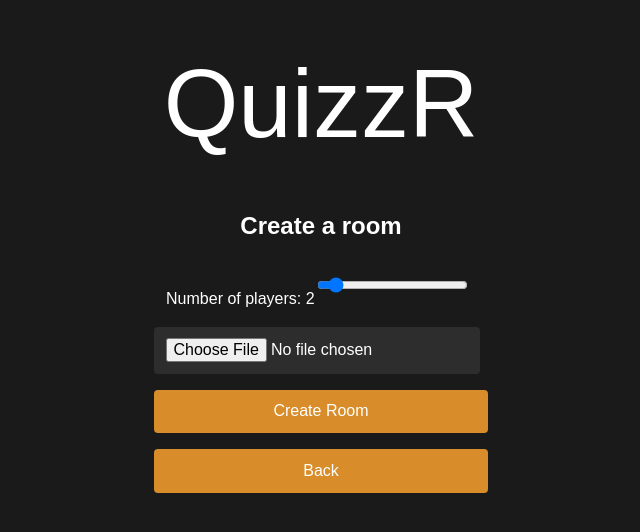
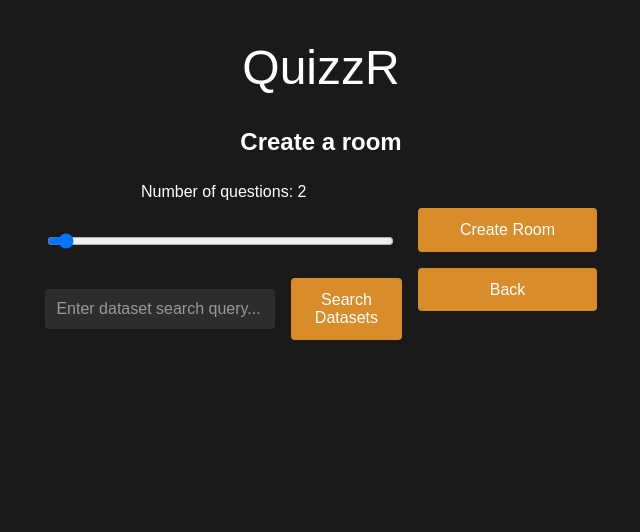
Before and after one commit to Geekenex/ConUHacks-9, a React (Vite) app in the folder frontend/quizzr/: page /create in a window 1280 px wide. Shown: the top 532 px of the page, without its empty margins (319-959 px from the left). Built offline with nearby package versions, Linux system fonts and the light colour scheme; a web font is replaced by a local one.

Commit message:
create room changes

```diff
--- a/frontend/quizzr/src/screens/CreateRoomScreen.css
+++ b/frontend/quizzr/src/screens/CreateRoomScreen.css
@@ -9,12 +9,138 @@
     margin-bottom: 2rem;
   }
 
-.csv-upload {
-  margin: 1rem 0;
+
+
+
+  .form-buttons-container {
+    display: flex;
+    width: 100%;
+    max-width: 700px;
+    justify-content: space-between;
+    align-items: center;
+    gap: 1rem;
   }
 
-.buttonContainer {
+  .form-section {
+    flex: 2;
     display: flex;
     flex-direction: column;
     gap: 1rem;
   }
+
+  .button-container {
+    flex: 1;
+    display: flex;
+    flex-direction: column;
+    gap: 1rem;
+    justify-content: center;
+  }
+
+  .dataset-search {
+    display: flex;
+    gap: 0.5rem;
+    align-items: center;
+    justify-content: center;
+  }
+
+  .selected-dataset {
+    position: relative;
+    display: inline-block;
+  }
+
+  .selected-dataset-card {
+    position: relative;
+    display: inline-block;
+  }
+
+  .selected-dataset-card .dataset-thumbnail {
+    width: 200px;
+    border-radius: 8px;
+    margin-bottom: 0.5rem;
+  }
+
+  .selected-dataset-card .dataset-title {
+    font-size: 1rem;
+    margin: 0;
+    color: #fff;
+  }
+
+  .clear-dataset-btn {
+    position: absolute;
+    top: -10px;
+    right: 25px;
+    background: transparent;
+    border: 2px solid transparent;
+    font-size: 1.5rem;
+    color: #d88d2a;
+    cursor: pointer;
+    transition: background-color 0.3s, border-color 0.3s;
+  }
+
+  .clear-dataset-btn:hover {
+    background-color: #d88d2a;
+    border-color: #d88d2a;
+    color: #fff;
+  }
+
+  .modal {
+    position: fixed;
+    top: 0;
+    left: 0;
+    right: 0;
+    bottom: 0;
+    background: rgba(0, 0, 0, 0.7);
+    display: flex;
+    justify-content: center;
+    align-items: center;
+    z-index: 100;
+  }
+
+  .modal-content {
+    background: #1e1e1e;
+    color: #fff;
+    padding: 1.5rem;
+    border-radius: 8px;
+    width: 100%;
+    max-width: 600px;
+    max-height: 90%;
+    overflow-y: auto;
+  }
+
+  .dataset-grid {
+    display: grid;
+    grid-template-columns: repeat(3, 120px);
+    gap: 0.5rem;
+    margin-top: 1rem;
+    justify-content: center;
+  }
+
+  .dataset-card {
+    background: #333;
+    border-radius: 8px;
+    padding: 0.3rem;
+    cursor: pointer;
+    transition: transform 0.2s, box-shadow 0.2s;
+    text-align: center;
+  }
+
+  .dataset-card:hover {
+    transform: scale(1.02);
+    box-shadow: 0 4px 8px rgba(0, 0, 0, 0.4);
+  }
+
+  .app-create-title {
+    font-size: 3rem;
+    margin: 0;
+  }
+
+  .dataset-card img {
+    width: 100%;
+    border-radius: 4px;
+  }
+
+  .dataset-title {
+    margin-top: 0.3rem;
+    font-size: 0.8rem;
+    color: #fff;
+  }
--- a/frontend/quizzr/src/screens/CreateRoomScreen.tsx
+++ b/frontend/quizzr/src/screens/CreateRoomScreen.tsx
@@ -3,38 +3,179 @@ import CustomButton from '../components/CustomButton'
 import CustomInput from '../components/CustomInput'
 import './CreateRoomScreen.css'
 
+type Dataset = {
+  title: string
+  thumbnail: string
+  download_url: string
+}
+
+const dummyDatasets: Dataset[] = [
+  {
+    title: "Netflix Movies and TV Shows",
+    thumbnail:
+      "https://storage.googleapis.com/kaggle-datasets-images/434238/824878/30c0ef57882454a0419a348088aa2306/dataset-card.jpg?t=2019-12-04-06-00-44",
+    download_url:
+      "https://www.kaggle.com/datasets/shivamb/netflix-shows/download/netflix_titles.csv",
+  },
+  {
+    title: "Netflix Movies and TV Shows",
+    thumbnail:
+      "https://storage.googleapis.com/kaggle-datasets-images/4769773/8081202/818c41acd81442d98e99dc5badc12d76/dataset-card.jpg?t=2024-04-10-10-06-16",
+    download_url:
+      "https://www.kaggle.com/datasets/rahulvyasm/netflix-movies-and-tv-shows/download/netflix_titles.csv",
+  },
+  {
+    title: "Netflix Movies and TV Shows",
+    thumbnail:
+      "https://storage.googleapis.com/kaggle-datasets-images/6417893/10362470/3d1aafbbfbf12c038cd9e5fa97f07d61/dataset-card.jpeg?t=2025-01-03-10-41-54",
+    download_url:
+      "https://www.kaggle.com/datasets/anandshaw2001/netflix-movies-and-tv-shows/download/netflix_titles.csv",
+  },
+  {
+    title: "Netflix Movies and TV Shows",
+    thumbnail:
+      "https://storage.googleapis.com/kaggle-datasets-images/4538199/7760004/9679d193322ae994d4e6ed643f6a817e/dataset-card.jpeg?t=2024-03-04-15-50-50",
+    download_url:
+      "https://www.kaggle.com/datasets/arnavvvvv/netflix-movies-and-tv-shows/download/netflix_titles.csv",
+  },
+  {
+    title: "Netflix Movies and TV Shows",
+    thumbnail:
+      "https://storage.googleapis.com/kaggle-datasets-images/6147571/9989172/8db7e861a9bd702df507ef8089291255/dataset-card.png?t=2024-11-23-08-10-53",
+    download_url:
+      "https://www.kaggle.com/datasets/zafarali27/netflix-movies-and-tv-shows/download/Netflix_Movies_and_TV_Shows.csv",
+  },
+  {
+    title: "Latest Netflix TV shows and movies",
+    thumbnail:
+      "https://storage.googleapis.com/kaggle-datasets-images/2812514/4852010/9436b3a380293e2d520714545be94a87/dataset-card.jpg?t=2023-01-14-17-27-12",
+    download_url:
+      "https://www.kaggle.com/datasets/senapatirajesh/netflix-tv-shows-and-movies/download/NetFlix.csv",
+  },
+  {
+    title: "Netflix Movies and Shows",
+    thumbnail:
+      "https://storage.googleapis.com/kaggle-datasets-images/4026921/7004629/4d30a09d38e6dfe3feaa31920a680108/dataset-card.jpg?t=2023-11-19-18-39-24",
+    download_url:
+      "https://www.kaggle.com/datasets/maso0dahmed/netflix-movies-and-shows/download/imdb_movies_shows.csv",
+  },
+  {
+    title: "Netflix Movies and TV Shows 2021 ",
+    thumbnail:
+      "https://storage.googleapis.com/kaggle-datasets-images/1474883/2437311/73a72898a5265702b913ff227b8a0204/dataset-card.png?t=2021-07-18-11-18-08",
+    download_url:
+      "https://www.kaggle.com/datasets/satpreetmakhija/netflix-movies-and-tv-shows-2021/download/netflixData.csv",
+  },
+  {
+    title: "Netflix Chronicles: Exploring Movies and TV Shows ",
+    thumbnail:
+      "https://storage.googleapis.com/kaggle-datasets-images/4807456/8133228/1c1d9ca8d681952f626eee1299c7636e/dataset-card.png?t=2024-04-16-07-41-34",
+    download_url:
+      "https://www.kaggle.com/datasets/nayanack/netflix/download/netflix.csv",
+  },
+]
+
 export default function CreateRoomScreen() {
   const [numPlayers, setNumPlayers] = useState(2)
+  const [datasetQuery, setDatasetQuery] = useState('')
+  const [modalOpen, setModalOpen] = useState(false)
+  const [searchResults, setSearchResults] = useState<Dataset[]>([])
+  const [selectedDataset, setSelectedDataset] = useState<Dataset | null>(null)
 
   const handleCreateRoom = () => {
     console.log('Creating room with up to', numPlayers, 'players')
+    console.log('Selected dataset:', selectedDataset)
   }
 
-  const handleCSVUpload = (e: React.ChangeEvent<HTMLInputElement>) => {
-    if (!e.target.files?.[0]) return
-    const file = e.target.files[0]
-    console.log('CSV uploaded:', file)
+  const handleSearchDatasets = () => {
+    //TODO: replace w real backend api call
+    const results = dummyDatasets.filter((ds) =>
+      ds.title.toLowerCase().includes(datasetQuery.toLowerCase())
+    )
+    setSearchResults(results)
+    setModalOpen(true)
+  }
+
+  const handleDatasetSelect = (dataset: Dataset) => {
+    setSelectedDataset(dataset)
+    setModalOpen(false)
   }
 
   return (
-    <div className="section">
-        <p className="app-title">QuizzR</p>
+    <div className="section create-room-screen">
+      <p className="app-create-title">QuizzR</p>
       <h2>Create a room</h2>
-        <label>Number of players: {numPlayers}</label>
+      <div className="form-buttons-container">
+        <div className="form-section">
+          <label>Number of questions: {numPlayers}</label>
             <input
               type="range"
+              className="questions-slider"
               min="2"
               max="10"
               value={numPlayers}
               onChange={(e) => setNumPlayers(Number(e.target.value))}
             />
-        <div style={{ margin: '1rem 0' }}>
-          <CustomInput type="file" accept=".csv" onChange={handleCSVUpload} />
+
+          {selectedDataset ? (
+            <div className="selected-dataset">
+              <div className="selected-dataset-card">
+                <img
+                  src={selectedDataset.thumbnail}
+                  alt={selectedDataset.title}
+                  className="dataset-thumbnail"
+                />
+                <p className="dataset-title">{selectedDataset.title}</p>
+                <button
+                  className="clear-dataset-btn"
+                  onClick={() => setSelectedDataset(null)}
+                >
+                  ×
+                </button>
               </div>
-        <div className="buttonContainer">
+            </div>
+          ) : (
+            <div className="dataset-search">
+              <CustomInput
+                placeholder="Enter dataset search query..."
+                value={datasetQuery}
+                onChange={(e) => setDatasetQuery(e.target.value)}
+              />
+              <CustomButton onClick={handleSearchDatasets}>
+                Search Datasets
+              </CustomButton>
+            </div>
+          )}
+        </div>
+        <div className="button-container">
           <CustomButton onClick={handleCreateRoom}>Create Room</CustomButton>
           <CustomButton onClick={() => window.history.back()}>Back</CustomButton>
         </div>
       </div>
+
+      {modalOpen && (
+        <div className="modal" onClick={() => setModalOpen(false)}>
+          <div className="modal-content" onClick={(e) => e.stopPropagation()}>
+            <h3>Select a Dataset</h3>
+            <div className="dataset-grid">
+              {searchResults.map((dataset, index) => (
+                <div
+                  key={index}
+                  className="dataset-card"
+                  onClick={() => handleDatasetSelect(dataset)}
+                >
+                  <img
+                    src={dataset.thumbnail}
+                    alt={dataset.title}
+                    className="dataset-thumbnail"
+                  />
+                  <p className="dataset-title">{dataset.title}</p>
+                </div>
+              ))}
+            </div>
+          </div>
+        </div>
+      )}
+    </div>
   )
 }
```
Lines whose indentation alone changed are shown as unchanged.
